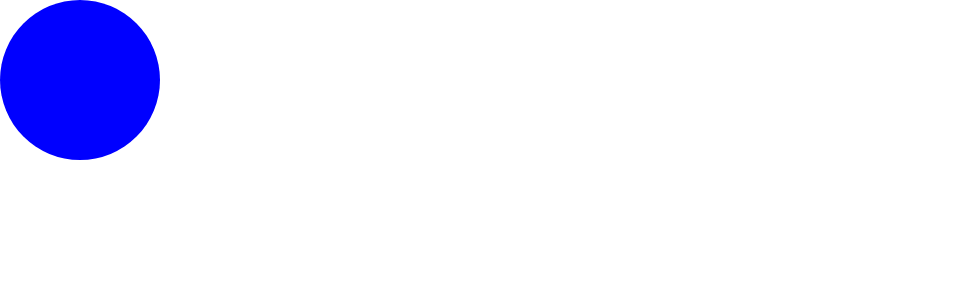
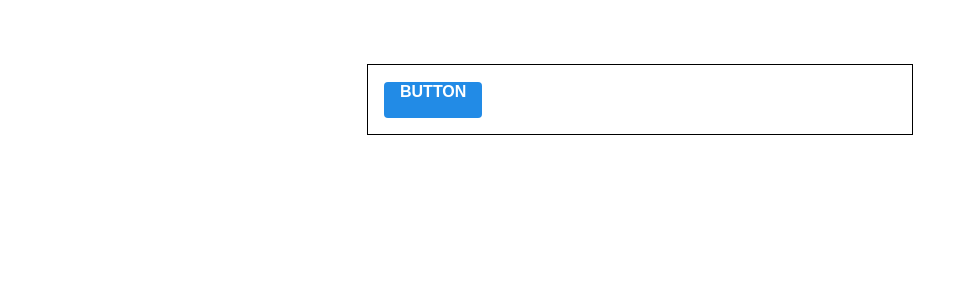
Before and after one commit to SpaciousKitchen/react-study, a React (Create React App) app in the folder styling-with-styled-components/: page / in a window 1280 px wide. Shown: the top 300 px of the page, without its empty margins (0-976 px from the left). Built offline with nearby package versions, Linux system fonts and the light colour scheme.

Commit message:
Sass통한 버튼 사용

```diff
--- a/styling-with-styled-components/src/App.js
+++ b/styling-with-styled-components/src/App.js
@@ -1,20 +1,19 @@
 import logo from "./logo.svg";
 import styled, { css } from "styled-components";
-
-const Circle = styled.div`
-  width: 5rem;
-  height: 5rem;
-  background: ${(props) => props.color || "red"};
-  border-radius: 50%;
-  ${(props) =>
-    props.huge &&
-    css`
-      width: 10rem;
-      height: 10rem;
-    `}
+import Button from "./components/Button";
+const AppBlock = styled.div`
+  width: 512px;
+  margin: 0 auto;
+  margin-top: 4rem;
+  border: 1px solid black;
+  padding: 1rem;
 `;
 function App() {
-  return <Circle color="blue" huge />;
+  return (
+    <AppBlock>
+      <Button>BUTTON</Button>
+    </AppBlock>
+  );
 }
 
 export default App;
--- /dev/null
+++ b/styling-with-styled-components/src/components/Button.js
@@ -0,0 +1,34 @@
+import React from "react";
+import styled from "styled-components";
+const StyledButton = styled.button`
+  /* 공통 스타일 */
+  display: inline-flex;
+  outline: none;
+  border: none;
+  border-radius: 4px;
+  color: white;
+  font-weight: bold;
+  cursor: pointer;
+  padding-left: 1rem;
+  padding-right: 1rem;
+
+  /* 크기 */
+  height: 2.25rem;
+  font-size: 1rem;
+
+  background: #228be6;
+  &:hover {
+    background: #339af0;
+  }
+  &:active {
+    background: #1c7ed6;
+  }
+  & + & {
+    margin-left: 1rem;
+  }
+`;
+
+const Button = ({ children, ...rest }) => {
+  return <StyledButton>{children}</StyledButton>;
+};
+export default Button;
```
